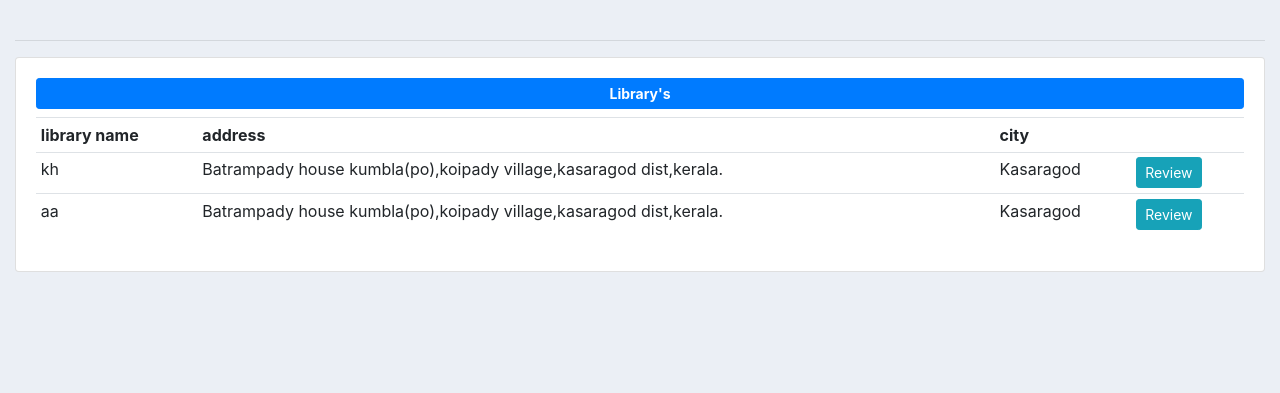
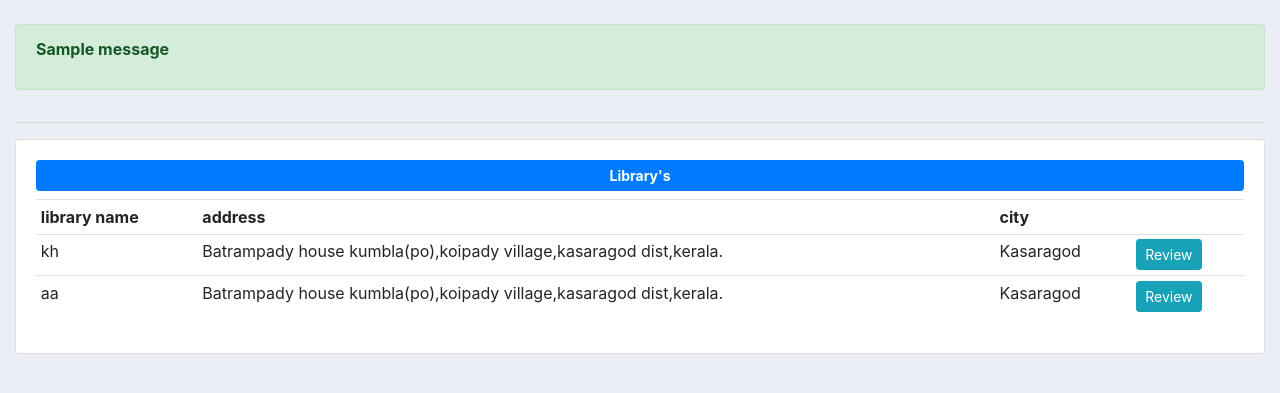
Before and after one commit to ajithkumbla/publiclibrary, a Django app: page / in a window 1280 px wide. Shown: the part 56-449 px from the top of the page. Run offline with Django 3.2, Linux system fonts and the light colour scheme; a user stored in the database is signed in; data comes from the database, SQL or seed files in the repository; both versions use the stored data as it was after the commit; one stand-in notice (Sample message) is shown; some libraries are stand-ins or nearby versions.

Commit message:
my changes

```diff
--- a/myapp/templates/accounts/dashboard.html
+++ b/myapp/templates/accounts/dashboard.html
@@ -4,7 +4,11 @@
 
 
 <br>
-
+{% for message in messages %}
+    <div class="alert alert-success">
+      <strong><p id="messages">{{message}}</p></strong>
+    </div>
+{% endfor %}
 <div class="row">
 	<div class="col-md-12">
 
--- a/myapp/templates/accounts/login.html
+++ b/myapp/templates/accounts/login.html
@@ -118,6 +118,12 @@
 					<div class="d-flex justify-content-center links">
 						Don't have an account? <a href="{% url 'register' %}" class="ml-2">Sign Up</a>
 					</div>
+					<div class="d-flex justify-content-center links">
+						admin? <a href="{% url 'adminlog' %}" class="ml-2">admin Sign in</a>
+					</div>
+					<!-- <div class="d-flex justify-content-center links">
+						guest? <a href="{% url 'guestlog' 'guest' %}" class="ml-2">guest Sign in</a>
+					</div> -->
 
 				</div>
 			</div>
--- a/myapp/templates/accounts/register.html
+++ b/myapp/templates/accounts/register.html
@@ -101,9 +101,6 @@
 							</div>
 							{{form.password2}}
 						</div>
-
-
-
 				   		<div class="d-flex justify-content-center mt-3 login_container">
 				 			<input class="btn login_btn" type="submit" value="Register Account">
 				   		</div>
--- a/myapp/templates/accounts/review.html
+++ b/myapp/templates/accounts/review.html
@@ -2,6 +2,7 @@
 {% load static %}
 {% block content %}
 <br>
+
 <div class="row">
 	<div class="col-md-12">
 		<div class="card card-body">
--- a/myapp/urls.py
+++ b/myapp/urls.py
@@ -8,5 +8,6 @@ urlpatterns = [
 	path('logout/', views.logoutUser, name="logout"),
 	path('review/<str:pk>/', views.review, name="review"),
 	path('submit_post/',views.submit_post,name="submit_post"),
+	path('adminlog/',views.adminlog,name="adminlog"),
     path('', views.home, name="home"),
 ]
--- a/myapp/views.py
+++ b/myapp/views.py
@@ -8,6 +8,8 @@ from django.contrib.auth.decorators import login_required
 from .models import *
 from .forms import  CreateUserForm
 from .forms import PostForm
+from django.http import HttpResponseRedirect
+from django.urls import reverse
 
 def registerPage(request):
 	if request.user.is_authenticated:
@@ -71,3 +73,6 @@ def submit_post(request):
 			value.save()
 			messages.success(request, 'comment submitted ')
 			return redirect('home')
+
+def adminlog(request):
+	return HttpResponseRedirect(reverse('admin:index'))
```
Also changed, not shown: db.sqlite3.
